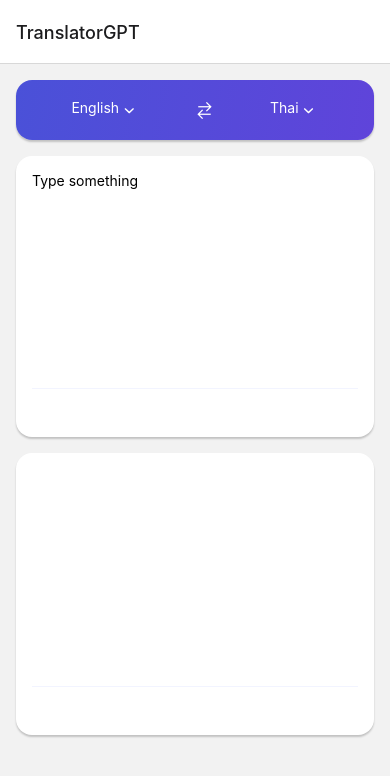
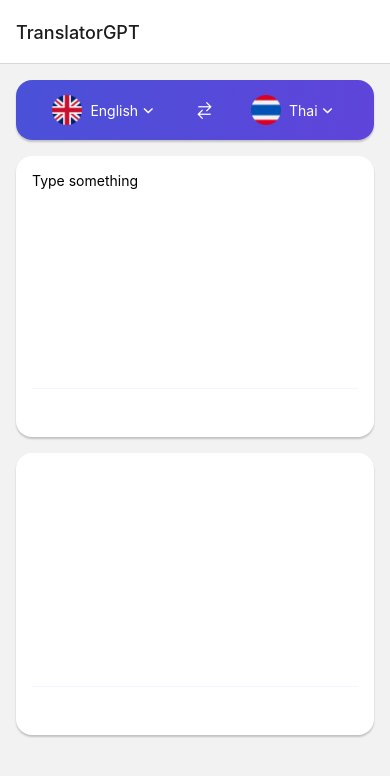
Before and after one commit to alexCoding42/translator-gpt, a React Native app: screen /TranslatorGPT in a window 390 px wide. Shown: the top 776 px of the page. Built offline with nearby package versions, Linux system fonts and the light colour scheme.

Commit message:
feat: :sparkles: add flag icon for language

```diff
--- /dev/null
+++ b/src/components/atoms/flag/Flag.tsx
@@ -0,0 +1,29 @@
+import { Image, View, StyleSheet, ImageSourcePropType } from 'react-native';
+import React from 'react';
+
+interface FlagProps {
+  flag: ImageSourcePropType | undefined;
+}
+
+const Flag = ({ flag }: FlagProps) => {
+  return (
+    <View style={styles.container}>
+      <Image source={flag} style={styles.image} />
+    </View>
+  );
+};
+
+const styles = StyleSheet.create({
+  container: {
+    width: 30,
+    height: 30,
+    overflow: 'hidden',
+    marginRight: 8,
+  },
+  image: {
+    width: '100%',
+    height: '100%',
+  },
+});
+
+export default Flag;
--- a/src/components/atoms/index.ts
+++ b/src/components/atoms/index.ts
@@ -1,3 +1,3 @@
 export { default as CardDivider } from './card-divider/CardDivider';
-export { default as LanguageSelector } from './language-selector/LanguageSelector';
+export { default as Flag } from './flag/Flag';
 export { default as TrashIcon } from './trash-icon/TrashIcon';
--- a/src/components/molecules/index.ts
+++ b/src/components/molecules/index.ts
@@ -1 +1,2 @@
-export { default } from './card/Card';
+export { default as Card } from './card/Card';
+export { default as LanguageSelector } from './language-selector/LanguageSelector';
--- a/src/components/atoms/language-selector/LanguageSelector.tsx
+++ b/src/components/molecules/language-selector/LanguageSelector.tsx
@@ -1,14 +1,22 @@
-import { StyleSheet, Text, TouchableOpacity } from 'react-native';
+import {
+  ImageSourcePropType,
+  StyleSheet,
+  Text,
+  TouchableOpacity,
+} from 'react-native';
 import React from 'react';
 import { Entypo } from '@expo/vector-icons';
+import { Flag } from '../../atoms';
 
 interface LanguageSelectorProps {
   text: string;
+  flag: ImageSourcePropType | undefined;
 }
 
-const LanguageSelector = ({ text }: LanguageSelectorProps) => {
+const LanguageSelector = ({ text, flag }: LanguageSelectorProps) => {
   return (
     <TouchableOpacity style={styles.container} onPress={() => {}}>
+      <Flag flag={flag} />
       <Text style={styles.text}>{text}</Text>
       <Entypo color='#fff' name='chevron-small-down' size={20} />
     </TouchableOpacity>
@@ -18,6 +26,7 @@
 const styles = StyleSheet.create({
   container: {
     flexDirection: 'row',
+    alignItems: 'center',
     marginLeft: 'auto',
     marginRight: 'auto',
   },
--- a/src/components/organisms/index.ts
+++ b/src/components/organisms/index.ts
@@ -1 +1 @@
-export { default } from './language-switcher/LanguageSwitcher';
+export { default as LanguageSwitcher } from './language-switcher/LanguageSwitcher';
--- a/src/components/organisms/language-switcher/LanguageSwitcher.tsx
+++ b/src/components/organisms/language-switcher/LanguageSwitcher.tsx
@@ -1,24 +1,28 @@
 import {
   StyleSheet,
   View,
-  Text,
   Platform,
   TouchableOpacity,
+  ImageSourcePropType,
 } from 'react-native';
 import React from 'react';
 import { LinearGradient } from 'expo-linear-gradient';
 import { Ionicons } from '@expo/vector-icons';
-import { LanguageSelector } from '../../atoms';
+import { LanguageSelector } from '../../molecules';
 
 interface LanguageSwitcherProps {
   lang1: string;
   lang2: string;
+  flag1: ImageSourcePropType | undefined;
+  flag2: ImageSourcePropType | undefined;
   switchLanguage: () => void;
 }
 
 const LanguageSwitcher = ({
   lang1,
   lang2,
+  flag1,
+  flag2,
   switchLanguage,
 }: LanguageSwitcherProps) => {
   return (
@@ -29,11 +33,11 @@
       style={styles.root}
     >
       <View style={styles.container}>
-        <LanguageSelector text={lang1} />
+        <LanguageSelector text={lang1} flag={flag1} />
         <TouchableOpacity onPress={switchLanguage}>
           <Ionicons name='swap-horizontal' size={20} color='#fff' />
         </TouchableOpacity>
-        <LanguageSelector text={lang2} />
+        <LanguageSelector text={lang2} flag={flag2} />
       </View>
     </LinearGradient>
   );
--- a/src/screens/Home/HomeScreen.tsx
+++ b/src/screens/Home/HomeScreen.tsx
@@ -6,10 +6,10 @@
 } from 'react-native';
 import React, { useState } from 'react';
 import axios from 'axios';
-import LanguageSwitcher from '../../components/organisms';
-import Card from '../../components/molecules';
+import { API_ENDPOINT, API_KEY } from '../../constants';
+import { Card } from '../../components/molecules';
 import { CardType } from '../../components/molecules/card/Card';
-import { API_ENDPOINT, API_KEY } from '../../constants';
+import { LanguageSwitcher } from '../../components/organisms';
 
 enum Language {
   thai_en = 'Thai',
@@ -28,6 +28,12 @@
   const [translatedText, setTranslatedText] = useState('');
   const [translatingLang, setTranslatingLang] = useState(Language.english_en);
   const [translatedLang, setTranslatedLang] = useState(Language.thai_en);
+  const [translatingFlag, setTranslatingFlag] = useState(
+    require('../../../assets/images/flags/united-kingdom.png')
+  );
+  const [translatedFlag, setTranslatedFlag] = useState(
+    require('../../../assets/images/flags/thailand.png')
+  );
   const [placeholder, setPlaceholder] = useState(Placeholder.english);
   const [isLoading, setIsLoading] = useState(false);
 
@@ -50,10 +56,18 @@
     if (translatingLang === Language.english_en) {
       setTranslatingLang(Language.thai_en);
       setTranslatedLang(Language.english_en);
+      setTranslatingFlag(require('../../../assets/images/flags/thailand.png'));
+      setTranslatedFlag(
+        require('../../../assets/images/flags/united-kingdom.png')
+      );
       setPlaceholder(Placeholder.thai);
     } else {
       setTranslatingLang(Language.english_en);
       setTranslatedLang(Language.thai_en);
+      setTranslatingFlag(
+        require('../../../assets/images/flags/united-kingdom.png')
+      );
+      setTranslatedFlag(require('../../../assets/images/flags/thailand.png'));
       setPlaceholder(Placeholder.english);
     }
   }
@@ -101,6 +115,8 @@
         <LanguageSwitcher
           lang1={translatingLang}
           lang2={translatedLang}
+          flag1={translatingFlag}
+          flag2={translatedFlag}
           switchLanguage={switchLanguage}
         />
         <Card
```
Also changed, not shown: assets/images/flags/thailand.png (added), assets/images/flags/united-kingdom.png (added).
